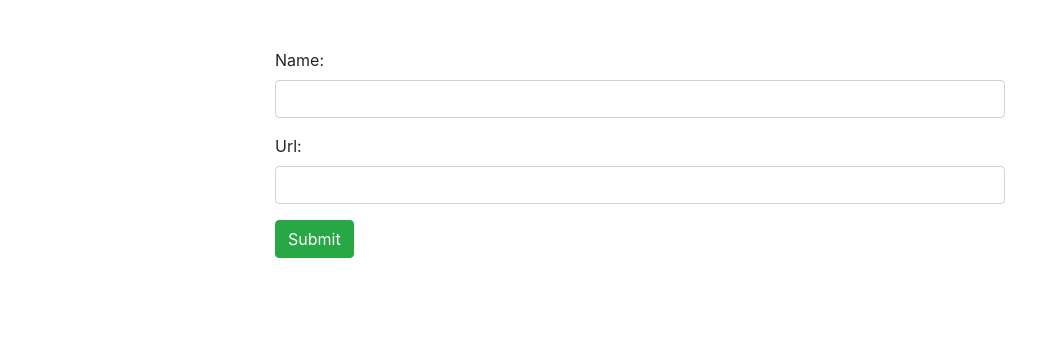
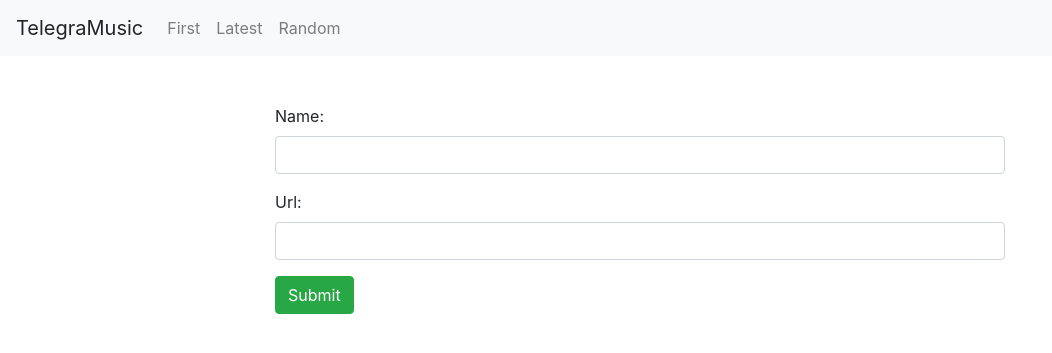
Before and after one commit to frankdai320/music, a Django app: page /add/ in a window 1280 px wide. Shown: the top 353 px of the page, without its empty margins (0-1052 px from the left). Run offline with Django 3.2, Linux system fonts and the light colour scheme; some libraries are stand-ins or nearby versions.

Commit message:
Add a header for quick access to useful URLs

```diff
--- a/music_app/templates/music_app/add.html
+++ b/music_app/templates/music_app/add.html
@@ -38,6 +38,10 @@
 
 
 </script>
+
+{% include "music_app/header.html" %}
+
+
 <br><br>
 <div class="container">
     <div class="row">
--- a/music_app/templates/music_app/get.html
+++ b/music_app/templates/music_app/get.html
@@ -5,6 +5,8 @@
     <link rel="stylesheet" href="https://maxcdn.bootstrapcdn.com/bootstrap/4.0.0/css/bootstrap.min.css"
           integrity="sha384-Gn5384xqQ1aoWXA+058RXPxPg6fy4IWvTNh0E263XmFcJlSAwiGgFAW/dAiS6JXm" crossorigin="anonymous">
 </head>
+
+{% include "music_app/header.html" %}
 
 <br>
 <div class="container">
@@ -91,7 +93,7 @@
     <br>
     <div class="row">
         <div class="col">
-            <a href="/add" class="btn btn-primary">Add video</a>
+            <a href="{% url 'add music' %}" class="btn btn-primary">Add video</a>
         </div>
     </div>
 </div>
--- /dev/null
+++ b/music_app/templates/music_app/header.html
@@ -0,0 +1,16 @@
+<nav class="navbar navbar-expand-lg navbar-light bg-light">
+    <a class="navbar-brand">TelegraMusic</a>
+    <div class="collapse navbar-collapse" id="navbarNav">
+        <ul class="navbar-nav">
+            <li class="nav-item">
+                <a class="nav-link" href="{% url 'index' %}">First</a>
+            </li>
+            <li class="nav-item">
+                <a class="nav-link" href="{% url 'latest' %}">Latest</a>
+            </li>
+            <li class="nav-item">
+                <a class="nav-link" href="{% url 'random' %}">Random</a>
+            </li>
+        </ul>
+    </div>
+</nav>
```
